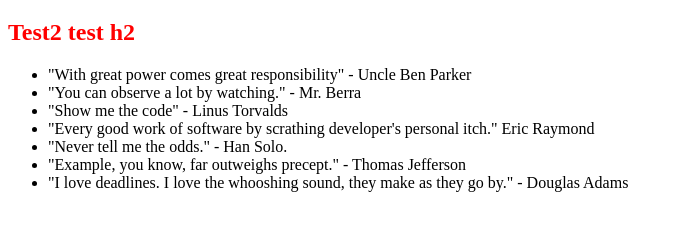
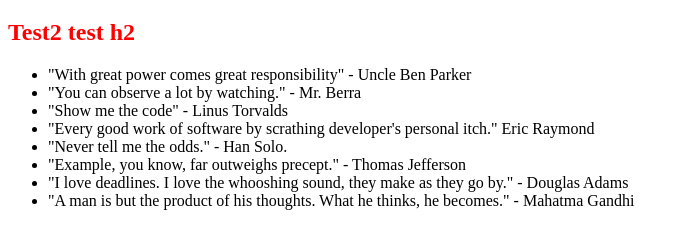
Before and after one commit to dmitry-stepanov-md/0ds_main_openSAP_repo, a plain HTML site: page index.html in a window 1280 px wide. Shown: the part 61-310 px from the top of the page, without its empty margins (0-688 px from the left). Drawn offline with Linux system fonts and the light colour scheme.

Commit message:
Mahatma Gandhi quote

```diff
--- a/index.html
+++ b/index.html
@@ -16,6 +16,7 @@
 			<li>"Never tell me the odds." - Han Solo.</li>
 			<li>"Example, you know, far outweighs precept." - Thomas Jefferson</li>
 			<li>"I love deadlines. I love the whooshing sound, they make as they go by." - Douglas Adams</li>
+			<li>"A man is but the product of his thoughts. What he thinks, he becomes." - Mahatma Gandhi</li>
 		</ul>
 	</body>
 </html>
```
